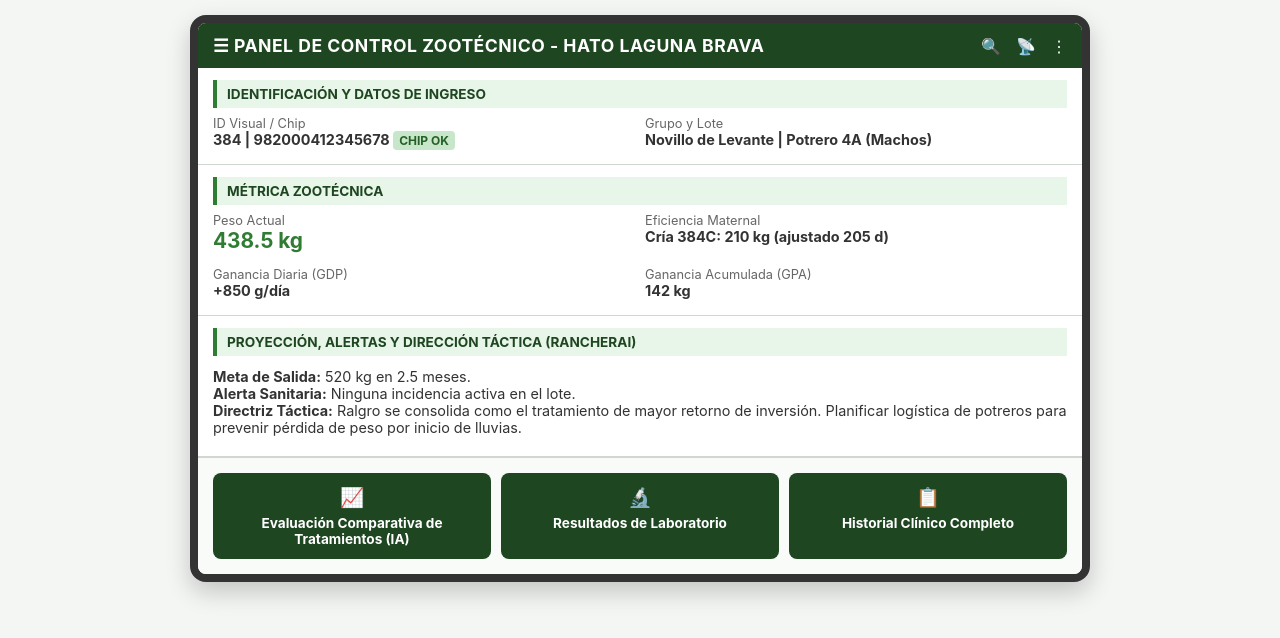
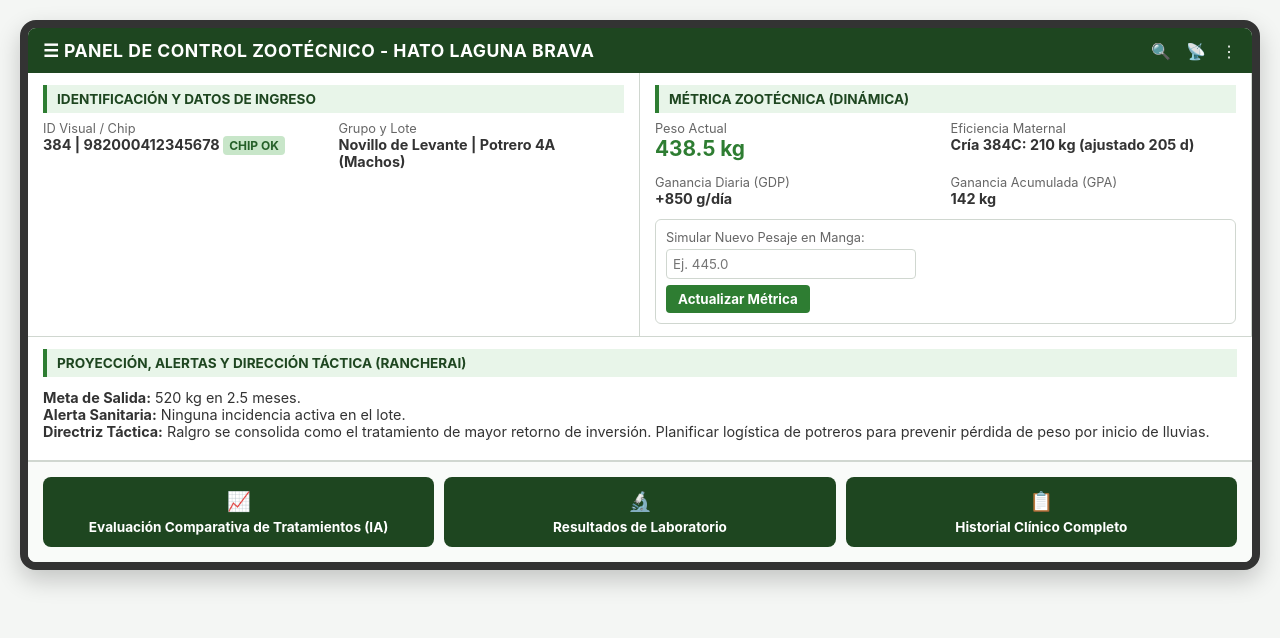
Before and after one commit to jmencias19-dotcom/manejoganadero, a website: page public/levante.html in a window 1280 px wide. Drawn offline with Linux system fonts and the light colour scheme.

Commit message:
Update levante.html

```diff
--- a/public/levante.html
+++ b/public/levante.html
@@ -26,21 +26,25 @@
         body {
             background-color: var(--bg-color);
             color: var(--text-main);
-            padding: 15px;
+            padding: 20px;
         }
 
         .tablet-container {
-            max-width: 900px;
+            max-width: 1350px;
             margin: 0 auto;
             background-color: var(--card-bg);
             border: 8px solid #333333;
             border-radius: 16px;
             box-shadow: 0 10px 25px rgba(0,0,0,0.2);
             overflow: hidden;
+            display: grid;
+            grid-template-columns: 1fr 1fr;
+            grid-template-rows: auto auto 1fr;
         }
 
-        /* Barra superior estilo app */
+        /* Barra superior estilo app ocupando todo el ancho */
         .app-header {
+            grid-column: 1 / -1;
             background-color: var(--primary-color);
             color: white;
             padding: 12px 15px;
@@ -61,10 +65,16 @@
             font-size: 1rem;
         }
 
-        /* Secciones del panel */
+        /* Paneles principales en PC distribuidos en 2 columnas */
         .panel-section {
             padding: 12px 15px;
             border-bottom: 1px solid var(--border-color);
+            border-right: 1px solid var(--border-color);
+        }
+
+        .panel-section.full-width {
+            grid-column: 1 / -1;
+            border-right: none;
         }
 
         .section-title {
@@ -104,8 +114,9 @@
             color: var(--secondary-color);
         }
 
-        /* Botones de navegación para pestañas ocultas / secundarias */
+        /* Botones de navegación */
         .tab-buttons-container {
+            grid-column: 1 / -1;
             display: grid;
             grid-template-columns: repeat(3, 1fr);
             gap: 10px;
@@ -135,6 +146,11 @@
             background-color: var(--secondary-color);
         }
 
+        .tab-btn.active-tab {
+            background-color: var(--secondary-color);
+            box-shadow: inset 0 3px 5px rgba(0,0,0,0.2);
+        }
+
         .tab-btn:active {
             transform: scale(0.98);
         }
@@ -143,8 +159,9 @@
             font-size: 1.2rem;
         }
 
-        /* Secciones desplegables secundarias (Ocultas por defecto) */
+        /* Secciones desplegables operativas en PC */
         .collapsible-content {
+            grid-column: 1 / -1;
             display: none;
             padding: 15px;
             background-color: #fafafa;
@@ -164,9 +181,45 @@
             font-weight: bold;
         }
 
-        @media (max-width: 600px) {
-            .grid-2 {
+        /* Controles interactivos dinámicos operativos */
+        .interactive-box {
+            background: #ffffff;
+            border: 1px solid var(--border-color);
+            padding: 10px;
+            border-radius: 6px;
+            margin-top: 8px;
+        }
+
+        .interactive-input {
+            padding: 6px;
+            width: 100%;
+            max-width: 250px;
+            margin-top: 4px;
+            border: 1px solid var(--border-color);
+            border-radius: 4px;
+        }
+
+        .action-btn {
+            background-color: var(--secondary-color);
+            color: white;
+            border: none;
+            padding: 6px 12px;
+            border-radius: 4px;
+            cursor: pointer;
+            font-weight: bold;
+            margin-top: 6px;
+        }
+
+        .action-btn:hover {
+            background-color: var(--primary-color);
+        }
+
+        @media (max-width: 900px) {
+            .tablet-container {
                 grid-template-columns: 1fr;
+            }
+            .panel-section {
+                border-right: none;
             }
             .tab-buttons-container {
                 grid-template-columns: 1fr;
@@ -202,13 +255,13 @@
             </div>
         </div>
 
-        <!-- Métrica Zootécnica -->
+        <!-- Métrica Zootécnica Operativa -->
         <div class="panel-section">
-            <div class="section-title">Métrica Zootécnica</div>
+            <div class="section-title">Métrica Zootécnica (Dinámica)</div>
             <div class="grid-2">
                 <div class="data-item">
                     <div class="data-label">Peso Actual</div>
-                    <div class="data-value highlight-value">438.5 kg</div>
+                    <div class="data-value highlight-value" id="val-peso">438.5 kg</div>
                 </div>
                 <div class="data-item">
                     <div class="data-label">Eficiencia Maternal</div>
@@ -216,36 +269,43 @@
                 </div>
                 <div class="data-item">
                     <div class="data-label">Ganancia Diaria (GDP)</div>
-                    <div class="data-value">+850 g/día</div>
+                    <div class="data-value" id="val-gdp">+850 g/día</div>
                 </div>
                 <div class="data-item">
                     <div class="data-label">Ganancia Acumulada (GPA)</div>
-                    <div class="data-value">142 kg</div>
+                    <div class="data-value" id="val-gpa">142 kg</div>
                 </div>
+            </div>
+            <!-- Módulo interactivo de recálculo de peso en manga -->
+            <div class="interactive-box">
+                <div class="data-label">Simular Nuevo Pesaje en Manga:</div>
+                <input type="number" id="input-nuevo-peso" class="interactive-input" placeholder="Ej. 445.0" step="0.5">
+                <br>
+                <button class="action-btn" onclick="actualizarMetrica()">Actualizar Métrica</button>
             </div>
         </div>
 
         <!-- Proyección, Alertas y Dirección Táctica -->
-        <div class="panel-section">
+        <div class="panel-section full-width">
             <div class="section-title">Proyección, Alertas y Dirección Táctica (RancherAI)</div>
-            <div class="data-item" style="font-size: 0.9rem; padding: 4px 0;">
+            <div class="data-item" style="font-size: 0.9rem; padding: 4px 0;" id="texto-proyeccion">
                 <strong>Meta de Salida:</strong> 520 kg en 2.5 meses. <br>
                 <strong>Alerta Sanitaria:</strong> Ninguna incidencia activa en el lote. <br>
                 <strong>Directriz Táctica:</strong> Ralgro se consolida como el tratamiento de mayor retorno de inversión. Planificar logística de potreros para prevenir pérdida de peso por inicio de lluvias.
             </div>
         </div>
 
-        <!-- Botones de Acceso a Pestañas Ocultas (Frecuencia Secundaria) -->
+        <!-- Botones de Acceso a Pestañas Ocultas -->
         <div class="tab-buttons-container">
-            <button class="tab-btn" onclick="toggleSection('sec-tratamientos')">
+            <button class="tab-btn" id="btn-tratamientos" onclick="toggleSection('sec-tratamientos', this)">
                 <span class="tab-icon">📈</span>
                 Evaluación Comparativa de Tratamientos (IA)
             </button>
-            <button class="tab-btn" onclick="toggleSection('sec-laboratorio')">
+            <button class="tab-btn" id="btn-laboratorio" onclick="toggleSection('sec-laboratorio', this)">
                 <span class="tab-icon">🔬</span>
                 Resultados de Laboratorio
             </button>
-            <button class="tab-btn" onclick="toggleSection('sec-historial')">
+            <button class="tab-btn" id="btn-historial" onclick="toggleSection('sec-historial', this)">
                 <span class="tab-icon">📋</span>
                 Historial Clínico Completo
             </button>
@@ -291,15 +351,42 @@
     </div>
 
     <script>
-        function toggleSection(sectionId) {
+        function toggleSection(sectionId, btnElement) {
             const section = document.getElementById(sectionId);
             const allSections = document.querySelectorAll('.collapsible-content');
-            allSections.forEach(sec => {
-                if(sec.id !== sectionId) {
-                    sec.classList.remove('active');
-                }
-            });
-            section.classList.toggle('active');
+            const allButtons = document.querySelectorAll('.tab-btn');
+
+            const isAlreadyActive = section.classList.contains('active');
+
+            // Cierra todas y quita estado activo a botones
+            allSections.forEach(sec => sec.classList.remove('active'));
+            allButtons.forEach(btn => btn.classList.remove('active-tab'));
+
+            // Si no estaba activa, la abre y marca el botón
+            if (!isAlreadyActive) {
+                section.classList.add('active');
+                btnElement.classList.add('active-tab');
+            }
+        }
+
+        function actualizarMetrica() {
+            const inputVal = parseFloat(document.getElementById('input-nuevo-peso').value);
+            if (isNaN(inputVal)) {
+                alert("Por favor ingrese un valor de peso válido.");
+                return;
+            }
+
+            const pesoAnterior = 438.5;
+            const diferencia = inputVal - pesoAnterior;
+
+            // Actualiza en pantalla dinámicamente
+            document.getElementById('val-peso').innerText = inputVal.toFixed(1) + " kg";
+
+            const nuevaGPA = 142 + diferencia;
+            document.getElementById('val-gpa').innerText = nuevaGPA.toFixed(1) + " kg";
+
+            // Simulación de recálculo métrico por la IA
+            alert("Métrica zootécnica recalculada exitosamente en manga. Ganancia acumulada ajustada a: " + nuevaGPA.toFixed(1) + " kg.");
         }
     </script>
 </body>
```
